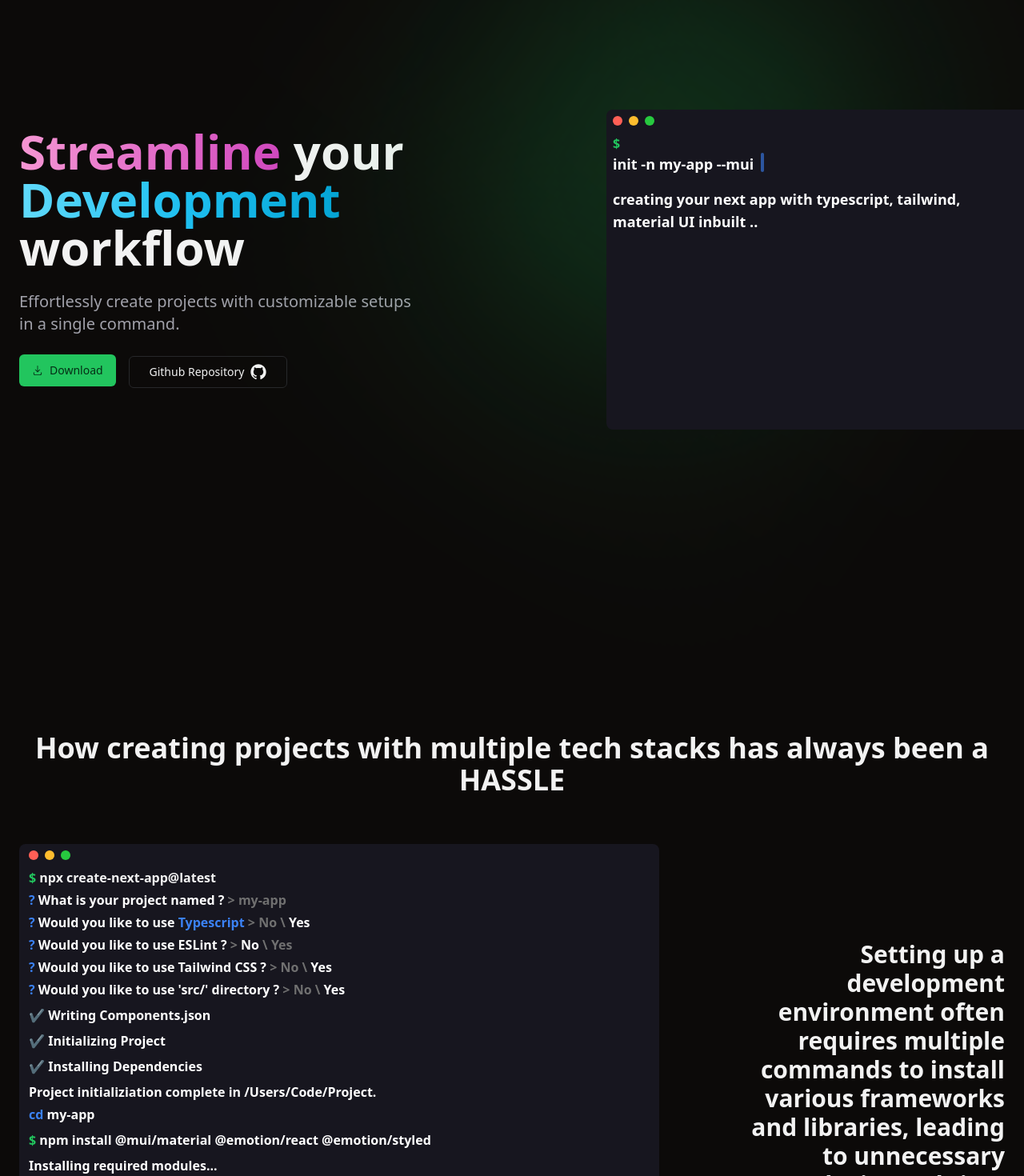
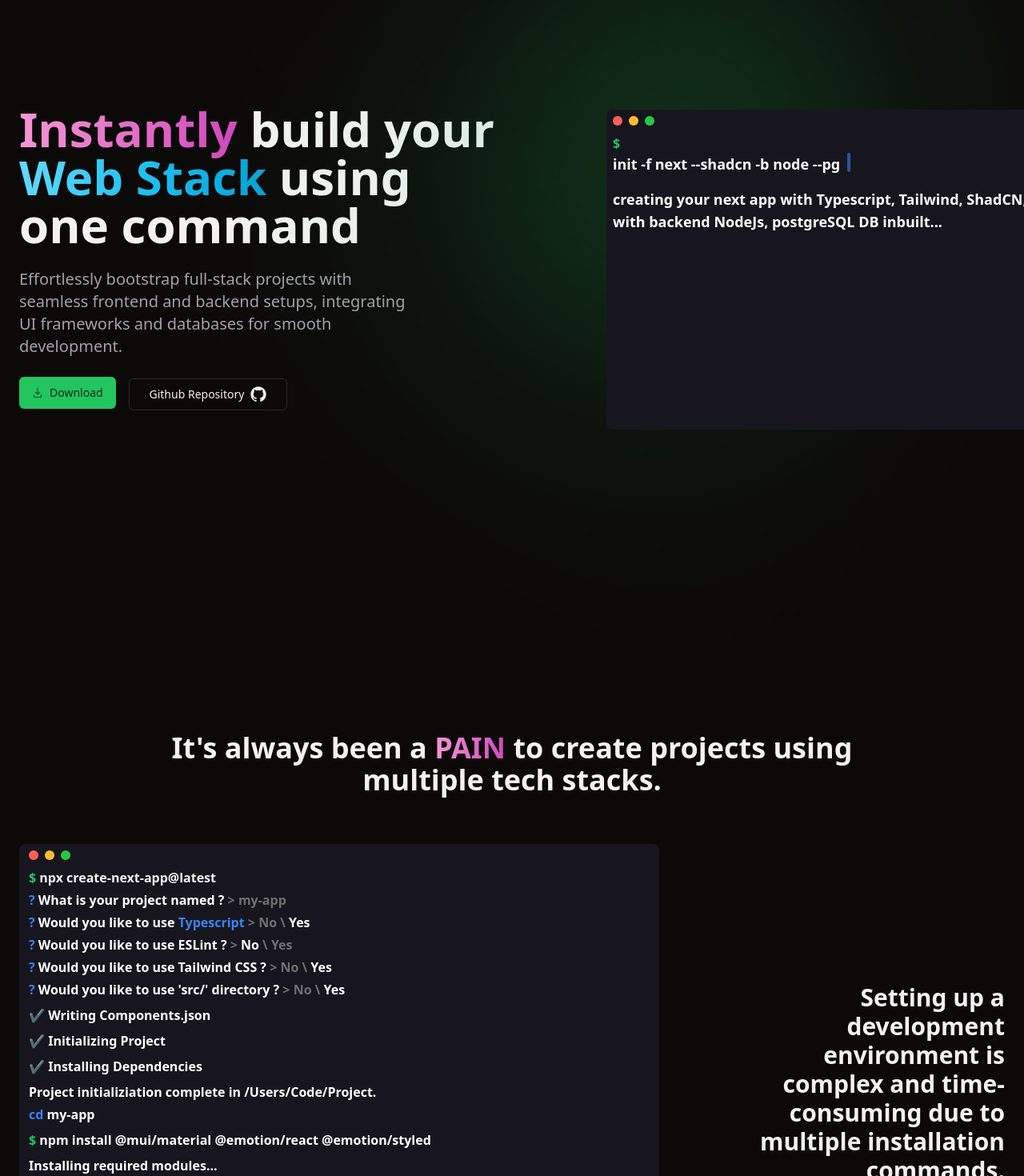
Before and after one commit to capGoblin/init, a React (Vite) app: page / in a window 1280 px wide. Shown: the part 200-1670 px from the top of the page at 80% size. Built offline with nearby package versions, Linux system fonts and the light colour scheme.

Commit message:
Changes to text

```diff
--- a/src/components/Hero.tsx
+++ b/src/components/Hero.tsx
@@ -15,21 +15,22 @@
         <main className="text-5xl md:text-6xl font-bold">
           <h1 className="inline">
             <span className="inline bg-gradient-to-r from-[#F596D3]  to-[#D247BF] text-transparent bg-clip-text">
-              Streamline
+              Instantly
             </span>{" "}
-            your
+            build your
           </h1>{" "}
           <h2 className="inline">
             <span className="inline bg-gradient-to-r from-[#61DAFB] via-[#1fc0f1] to-[#03a3d7] text-transparent bg-clip-text">
-              Development
+              Web Stack
             </span>{" "}
-            workflow
+            using one command
           </h2>
         </main>
 
         <p className="text-xl text-muted-foreground md:w-10/12 mx-auto lg:mx-0">
-          Effortlessly create projects with customizable setups in a single
-          command.
+          Effortlessly bootstrap full-stack projects with seamless frontend and
+          backend setups, integrating UI frameworks and databases for smooth
+          development.
         </p>
 
         <div className="space-y-4 md:space-y-0 md:space-x-4">
--- a/src/components/HowItWorks.tsx
+++ b/src/components/HowItWorks.tsx
@@ -5,7 +5,11 @@
   return (
     <section id="howItWorks" className="container py-24 sm:py-32 ">
       <h2 className="text-3xl text-center md:text-4xl font-bold pb-5 mb-10">
-        How creating projects with multiple tech stacks has always been a HASSLE{" "}
+        It's always been a{" "}
+        <span className="bg-gradient-to-r from-[#F596D3]  to-[#D247BF] text-transparent bg-clip-text">
+          PAIN
+        </span>{" "}
+        to create projects using<br></br> multiple tech stacks.{" "}
         {/* <span className="bg-gradient-to-b from-primary/60 to-primary text-transparent bg-clip-text">
           Works{" "}
         </span> */}
@@ -30,11 +34,10 @@
       </div> */}
       <div className="grid grid-cols-2 grid-cols-[1fr_1fr] gap-20">
         <BigTerminal />
-        <div className="flex justify-center items-center text-3xl font-bold text-end box-border">
-          Setting up a development environment often requires multiple commands
-          to install various frameworks and libraries, leading to unnecessary
-          complexity and time consumption
-        </div>
+        <p className="flex justify-center items-center text-3xl font-bold text-end box-border">
+          Setting up a development environment is complex and time-consuming due
+          to multiple installation commands.
+        </p>
       </div>
     </section>
   );
--- a/src/components/Terminal.tsx
+++ b/src/components/Terminal.tsx
@@ -1,6 +1,7 @@
 import { TypewriterEffectSmooth } from "./ui/typewriter-effect";
 
 import "./Terminal.css";
+import { text } from "stream/consumers";
 
 export const Terminal = () => {
   const words = [
@@ -8,13 +9,22 @@
       text: "init",
     },
     {
-      text: "-n",
+      text: "-f",
     },
     {
-      text: "my-app",
+      text: "next",
     },
     {
-      text: "--mui",
+      text: "--shadcn",
+    },
+    {
+      text: "-b",
+    },
+    {
+      text: "node",
+    },
+    {
+      text: "--pg",
     },
   ];
   return (
@@ -36,8 +46,8 @@
         <p
           className={`opacity-0 font-semibold text-lg mt-2 blurFadeIn text-white `}
         >
-          creating your next app with typescript, tailwind,<br></br> material UI
-          inbuilt ..
+          creating your next app with Typescript, Tailwind, ShadCN,
+          <br></br> with backend NodeJs, postgreSQL DB inbuilt...
         </p>
       </div>
     </div>
```
